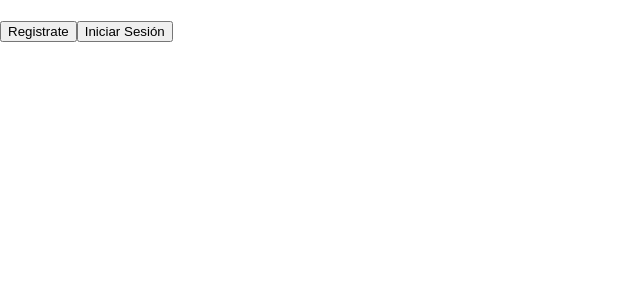
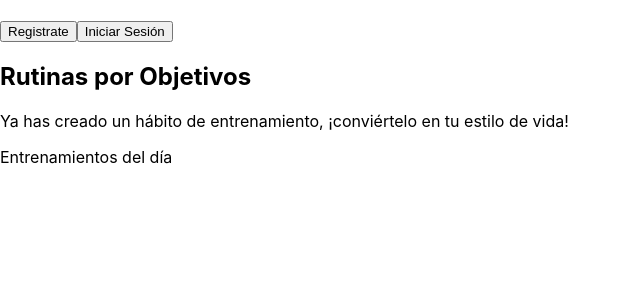
Before and after one commit to Franco-Ezequiel-Marchegiani/personal-trainer-website, a React (Create React App) app: page / in a window 1280 px wide. Shown: the top 300 px of the page, without its empty margins (0-640 px from the left). Built offline with nearby package versions, Linux system fonts and the light colour scheme.

Commit message:
Keep building the structure of the website, the JSX

```diff
--- a/src/Components/Home/Home.js
+++ b/src/Components/Home/Home.js
@@ -4,15 +4,22 @@ function Home(){
 
     return(
         <section>
-            <header>
-                <div>
-                    <img src="" alt="" />
-                    <div>
+            <header className='header'>
+                <div className='headerContainer'>
+                    <img src="" alt="" className='logo'/>
+                    <div className='buttonHeaderContainer'>
                         <button>Registrate</button>
                         <button>Iniciar Sesión</button>
                     </div>
                 </div>
+                <div className='textHeaderContainer'>
+                    <h1>Rutinas por Objetivos</h1>
+                    <p>Ya has creado un hábito de entrenamiento, ¡conviértelo en tu estilo de vida!</p>
+                </div>
             </header>
+            <main>
+                <p className='titleSection'>Entrenamientos del día</p>
+            </main>
         </section>
     )
 }
```
